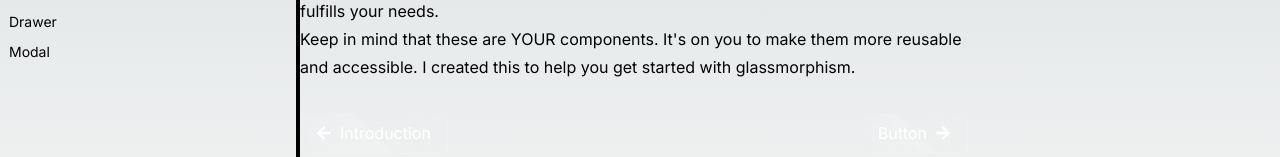
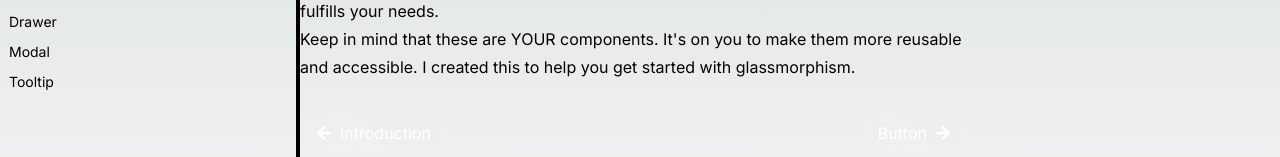
Before and after one commit to fernandopanduro/glassmorphism-components, a Next.js app: page /docs/installation in a window 1280 px wide. Shown: the part 323-480 px from the top of the page. Built offline with nearby package versions, Linux system fonts and the light colour scheme.

Commit message:
✨ feat: Add tooltip component

```diff
--- /dev/null
+++ b/components/glassmorphism-example/Tooltip.tsx
@@ -0,0 +1,12 @@
+import React from "react";
+import Tooltip from "../glassmorphism/Tooltip";
+
+type Props = {};
+
+const TooltipExample = (props: Props) => {
+  return (
+    <Tooltip elementToHover={<p>Hover Me</p>} tooltip={<p>I am Tooltip</p>} />
+  );
+};
+
+export default TooltipExample;
--- a/components/glassmorphism/Button.tsx
+++ b/components/glassmorphism/Button.tsx
@@ -8,7 +8,7 @@ type Props = {
 const Button = ({ children, onClick }: Props) => {
   return (
     <button
-      className="relative group flex items-center capitalize bg-white/5 text-white backdrop-blur-lg px-4 py-2 rounded-md border-b border-r border-white/15 transition-all overflow-hidden w-max"
+      className="relative group flex items-center capitalize bg-white/5 text-white backdrop-blur-sm px-4 py-2 rounded-md border-b border-r border-white/15 transition-all overflow-hidden w-max"
       onClick={onClick}>
       {children}
       <span className="before:absolute before:top-0 before:left-0 before:w-1/2 before:h-full before:bg-gradient-to-l before:from-white/10 before:to-transparent before:skew-x-[45deg] before:transition-all before:translate-x-0 group-hover:before:translate-x-[200%]"></span>
--- /dev/null
+++ b/components/glassmorphism/Tooltip.tsx
@@ -0,0 +1,19 @@
+import React from "react";
+
+type Props = {
+  elementToHover: React.ReactNode;
+  tooltip: React.ReactNode;
+};
+
+const Tooltip = ({ elementToHover, tooltip }: Props) => {
+  return (
+    <div className="group relative inline-block w-28 cursor-default text-center font-bold">
+      {elementToHover}
+      <div className="pointer-events-none absolute -left-1/2 bottom-8 z-10 ml-14 w-28 rounded-md border-r border-b border-white/20 bg-white/05 backdrop-blur-sm px-3 py-2 text-center text-xs opacity-0 transition-all group-hover:opacity-100">
+        {tooltip}
+      </div>
+    </div>
+  );
+};
+
+export default Tooltip;
--- a/data/components.ts
+++ b/data/components.ts
@@ -2,10 +2,12 @@ import ButtonExample from "@/components/glassmorphism-example/Button";
 import DrawerExample from "@/components/glassmorphism-example/Drawer";
 import ModalExample from "@/components/glassmorphism-example/Modal";
 import HoverCardExample from "@/components/glassmorphism-example/Modal";
+import TooltipExample from "@/components/glassmorphism-example/Tooltip";
 import Button from "@/components/glassmorphism/Button";
 import Drawer from "@/components/glassmorphism/Drawer";
 import Modal from "@/components/glassmorphism/Modal";
 import HoverCard from "@/components/glassmorphism/Modal";
+import Tooltip from "@/components/glassmorphism/Tooltip";
 
 type ComponentObj = {
   name: string;
@@ -33,7 +35,14 @@ const components: ComponentObj[] = [
     name: "modal",
     component: Modal,
     exampleComponent: ModalExample,
+    nextComponent: "tooltip",
     prevComponent: "drawer",
+  },
+  {
+    name: "tooltip",
+    component: Tooltip,
+    exampleComponent: TooltipExample,
+    prevComponent: "modal",
   },
 ];
 
```
